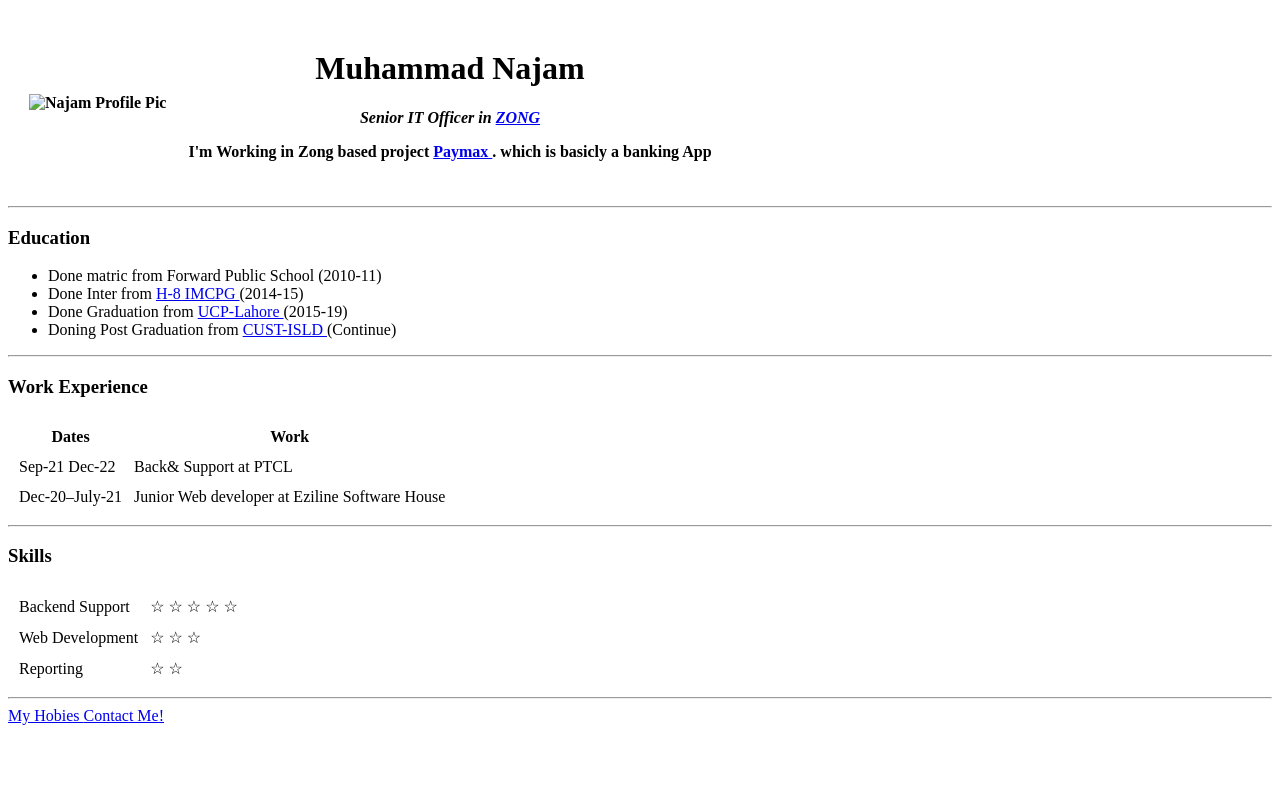
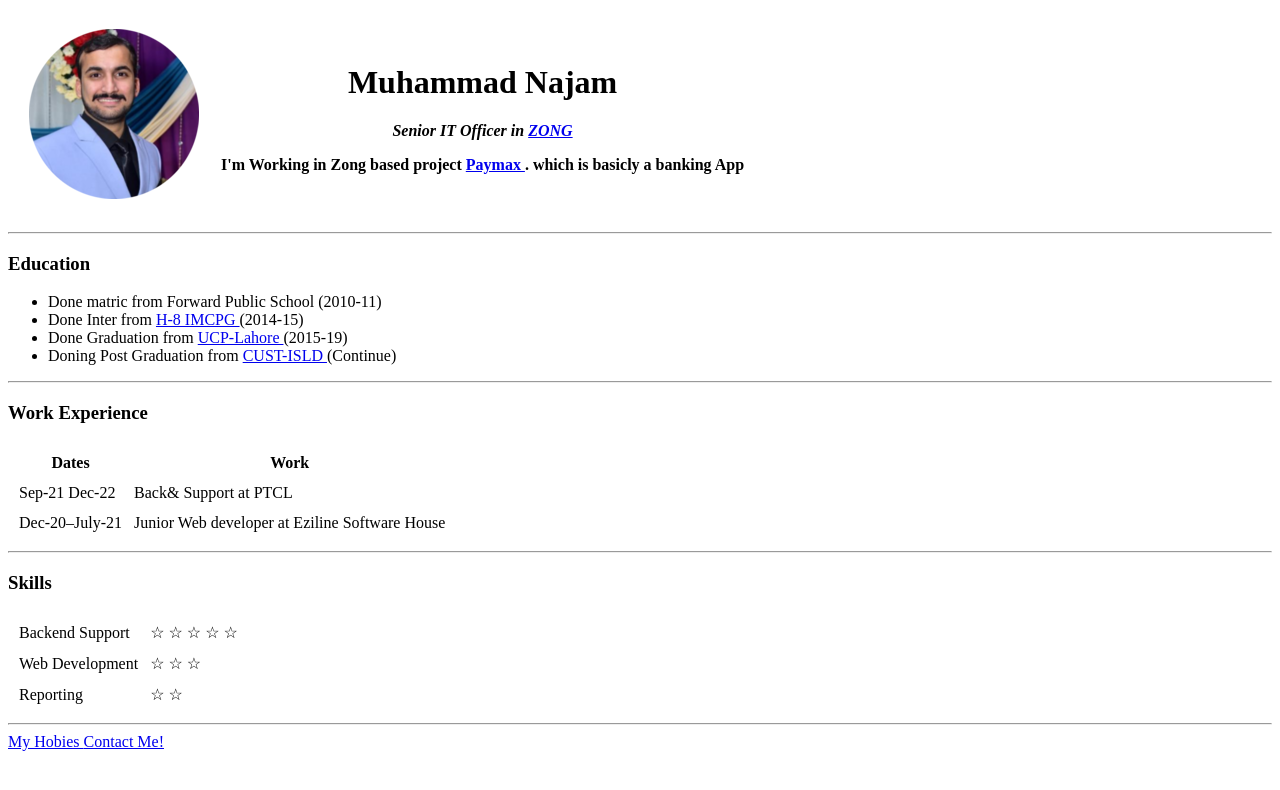
Before and after one commit to Najam047/cv, a plain HTML site: page index.html in a window 1280 px wide. Drawn offline with Linux system fonts and the light colour scheme.

Commit message:
Update index.html

```diff
--- a/index.html
+++ b/index.html
@@ -8,7 +8,7 @@
   <body>
     <table cellspacing="20">
       <tr>
-        <th> <img src="Images/Najam.PNG " alt="Najam Profile Pic"> </th>
+        <th> <img src="Najam.PNG " alt="Najam Profile Pic"> </th>
           <th>
             <h1>Muhammad Najam</h1>
             <p>  <em> Senior <strong>IT Officer</strong> in <a href="https://www.zong.com.pk/"> ZONG </a> </em>  </p>
```
